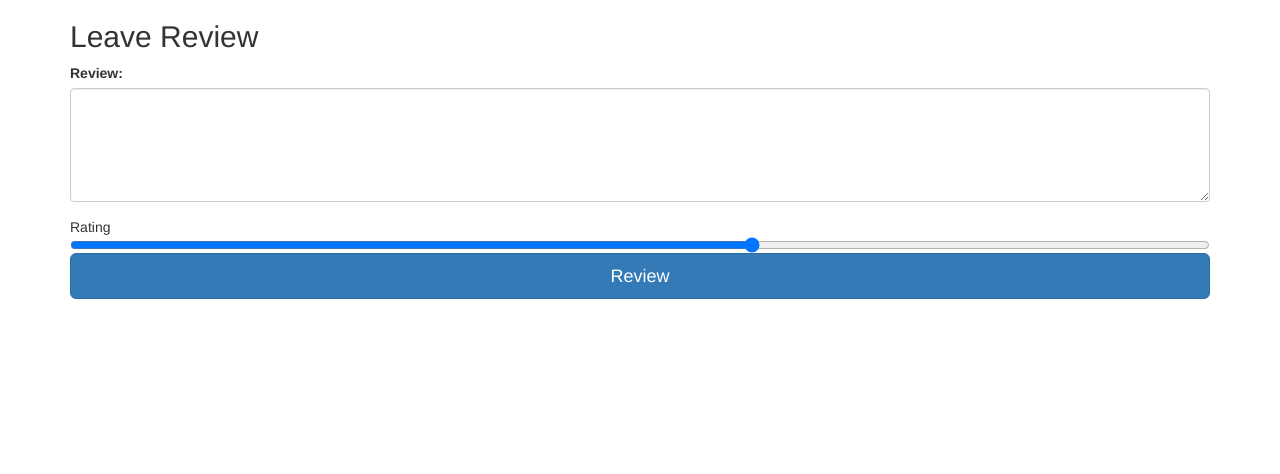
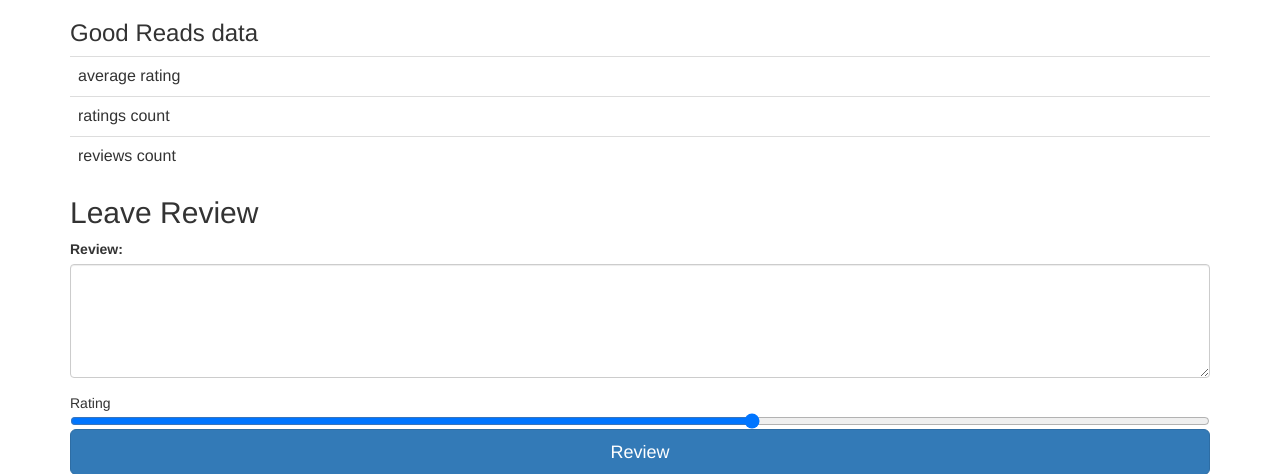
Before and after one commit to hydrospanner/cs50-book-reviews, a Flask app: template WebProject2/templates/book.html in a window 1280 px wide. Shown: the part 163-637 px from the top of the page. Run offline with Flask 2, Linux system fonts and the light colour scheme; the template is opened without the code that fills it, so the values that code supplies are empty; parts of the project's set-up code (start-up, migrations or seed data) failed here and were passed over; some libraries are stand-ins or nearby versions.

Commit message:
add good reads API data to book details

```diff
--- a/WebProject2/app.py
+++ b/WebProject2/app.py
@@ -82,7 +82,6 @@
     if form.validate_on_submit():
         user = User.query.filter_by(username=form.username.data).first()
         if user:
-            # if check_password_hash(user.password, form.password.data):
             login_user(user, remember=form.remember.data)
             return redirect(url_for('index'))
         return '<h1>Invalid username or password</h1>'
@@ -128,8 +127,8 @@
         title, author, year = book
         d = {'isbn': isbn, 'title': title, 'author': author, 'year': year}
         res = requests.get("https://www.goodreads.com/book/review_counts.json", params={"key": GOODREADS_KEY, "isbns": isbn})
-        print(res.json())
-        return render_template('book.html', book=d)
+        good_reads = res.json()['books'][0]
+        return render_template('book.html', book=d, good_reads=good_reads)
 
 
 if __name__ == '__main__':
--- a/WebProject2/templates/book.html
+++ b/WebProject2/templates/book.html
@@ -9,6 +9,22 @@
     <h1>{{book.title}} ({{book.year}})</h1>
     <h3>{{book.author}}</h3>
     <h6>ISBN: {{book.isbn}}</h6>
+
+    <h3>Good Reads data</h3>
+    <table class="table">
+        <tr>
+            <td>average rating</td>
+            <td>{{good_reads.average_rating}}</td>
+        </tr>
+        <tr>
+            <td>ratings count</td>
+            <td>{{good_reads.ratings_count}}</td>
+        </tr>
+        <tr>
+            <td>reviews count</td>
+            <td>{{good_reads.reviews_count}}</td>
+        </tr>
+    </table>
 
     <form class="form" method="post" action="/book">
         <h2 class="form-signin-heading">Leave Review</h2>
```
